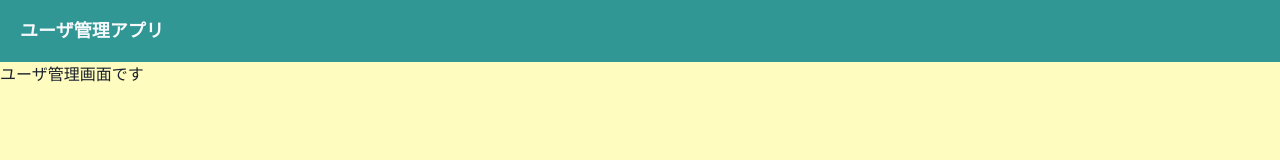
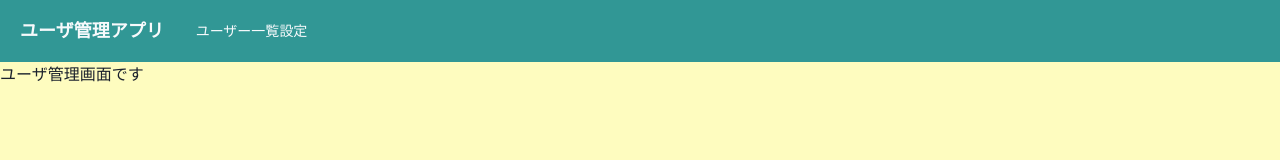
Before and after one commit to kuntaro0524/jak-myself-final_retry, a React (Create React App) app: page /home/user_management in a window 1280 px wide. Shown: the top 160 px of the page. Built offline with nearby package versions, Linux system fonts and the light colour scheme.

Commit message:
Headerの部分を整形している Headerの部分に<Flex>とか<Link> を入れて、ブレイクポイントも意識した実装をした。

```diff
--- a/src/components/organisms/layout/Header.tsx
+++ b/src/components/organisms/layout/Header.tsx
@@ -1,5 +1,6 @@
 import { Flex, Heading } from "@chakra-ui/react";
 import { memo, VFC } from "react";
+import { Link } from "react-router-dom";
 
 export const Header: VFC = memo(() => {
   // Flex boxみたいなものが簡単に実現する
@@ -19,10 +20,25 @@ export const Header: VFC = memo(() => {
       {/* h1タグのように使える */}
       {/* base: ベースのフォントサイズなども指定できる
       break point(画面サイズのしきい値)ごとに文字のサイズを設定することができる
-      この例だと 画面サイズが md 以上のときに　フォントサイズを lg にする */}
-      <Heading as="h1" fontSize={{ base: "md", md: "lg" }}>
-        ユーザ管理アプリ
-      </Heading>
+      この例だと 画面サイズが md 以上のときに　フォントサイズを lg にする
+      Flexで囲ってあげてクリックできるようにするために a タグとする
+      右側マージン 8px
+      カーソルのポインタを変更するのも設定*/}
+      <Flex align="center" as="a" mr={8} _hover={{ cursor: "pointer" }}>
+        <Heading as="h1" fontSize={{ base: "md", md: "lg" }}>
+          ユーザ管理アプリ
+        </Heading>
+      </Flex>
+      {/* ページへのリンクを貼る */}
+      <Flex
+        align="center"
+        fontSize="sm"
+        flexGrow={2}
+        display={{ base: "none", md: "flex" }}
+      >
+        <Link> ユーザー一覧 </Link>
+        <Link> 設定 </Link>
+      </Flex>
     </Flex>
   );
 });
```
